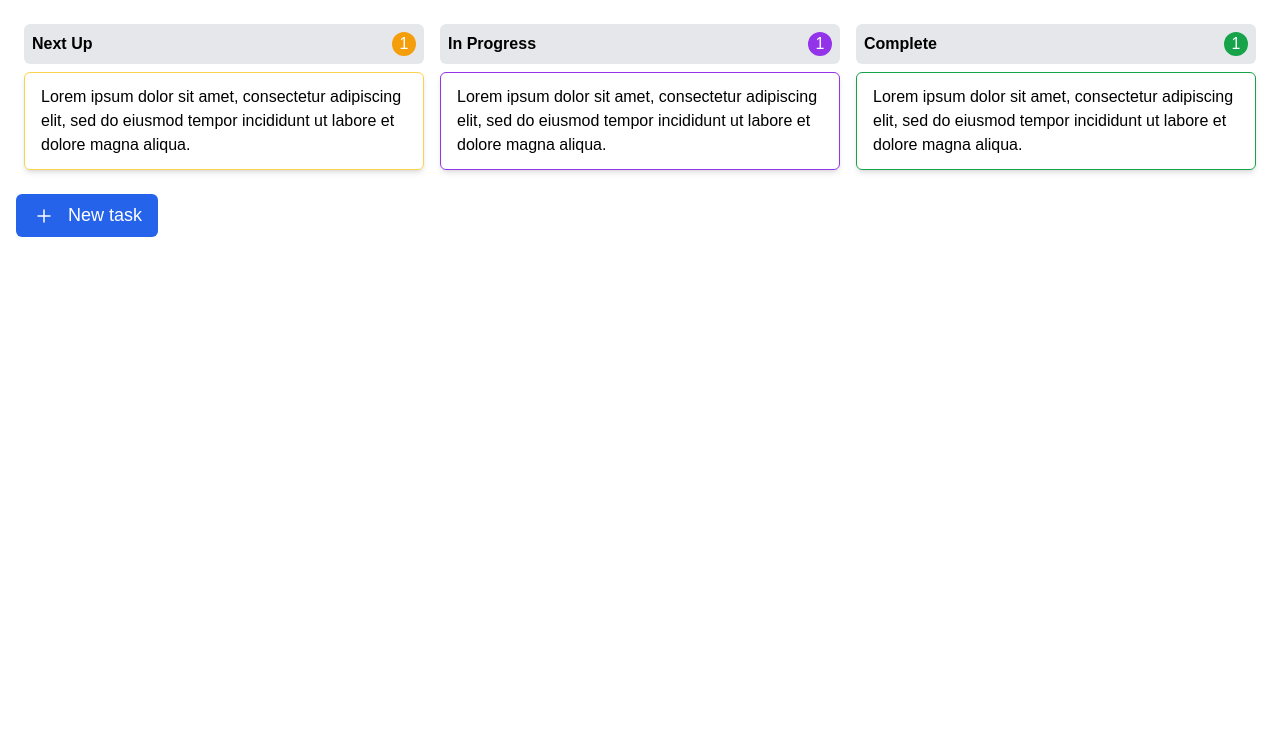
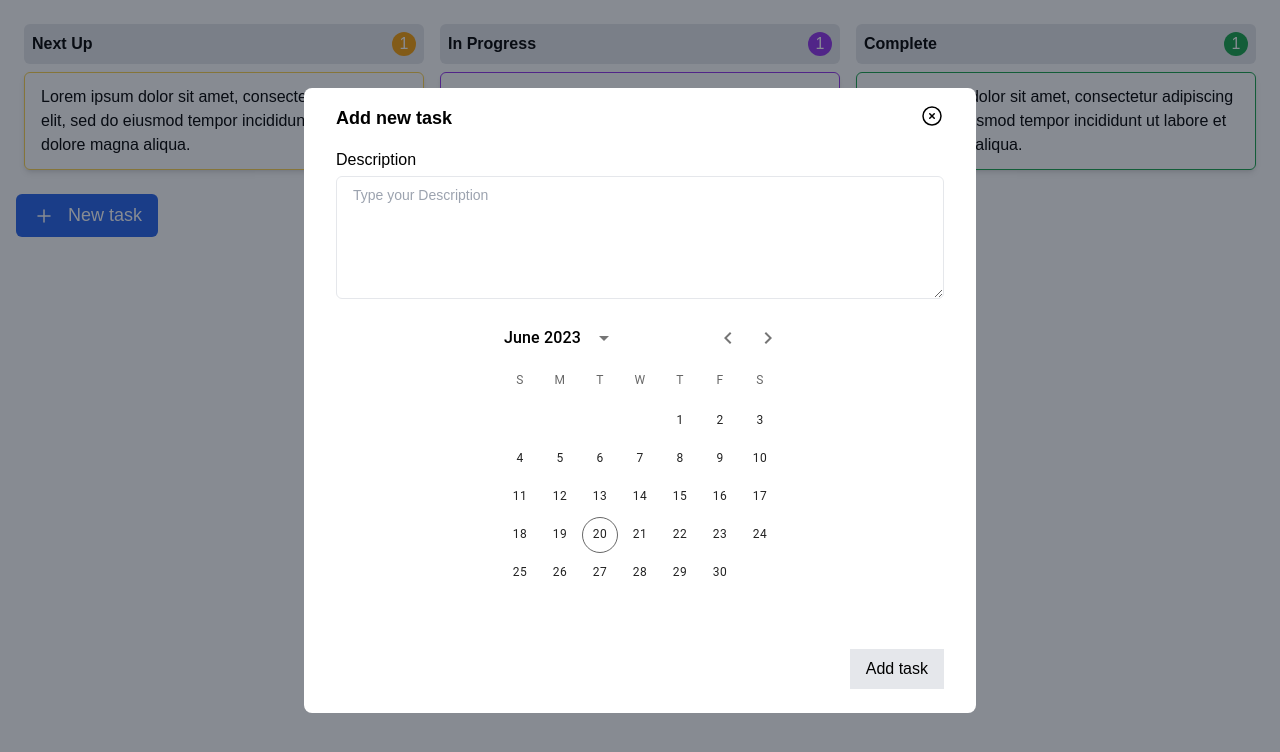
Before and after one commit to Madaraka02/todos-frontend, a React (Create React App) app: page / in a window 1280 px wide. Both pictures are taken after a click on the button "New task". Shown: the top 752 px of the page. Built offline with nearby package versions, Linux system fonts and the light colour scheme.

Commit message:
added material UI datepicker

```diff
--- a/package.json
+++ b/package.json
@@ -3,9 +3,15 @@
   "version": "0.1.0",
   "private": true,
   "dependencies": {
+    "@emotion/react": "^11.11.1",
+    "@emotion/styled": "^11.11.0",
+    "@mui/material": "^5.13.5",
+    "@mui/x-date-pickers": "^6.8.0",
     "@testing-library/jest-dom": "^5.16.5",
     "@testing-library/react": "^13.4.0",
     "@testing-library/user-event": "^13.5.0",
+    "dayjs": "^1.11.8",
+    "moment": "^2.29.4",
     "react": "^18.2.0",
     "react-beautiful-dnd": "^13.1.1",
     "react-dom": "^18.2.0",
--- /dev/null
+++ b/src/components/modals/ModalLayout.jsx
@@ -0,0 +1,30 @@
+import React from 'react'
+
+const ModalLayout = ({setToggleModal, ...props}) => {
+  return (
+    <div
+    onClick={() => setToggleModal(false)}
+    className='fixed h-screen flex justify-center items-center font-satoshi inset-0 bg-gray-900  bg-opacity-50 dark:bg-opacity-80 z-[999]'>
+    <div
+        onClick={(e) => e.stopPropagation()}
+        className='relative w-[96%] md:w-full max-w-2xl bg-white rounded-lg py-4 px-8 z-50 flex flex-col gap-2 overflow-scroll hide-scrollbar max-h-[90%]'>
+        <div className={`flex sticky top-0 z-10 ${props.title ? 'justify-between' : "justify-end"} bg-white`}>
+            {props.title && (
+                <p className='font-semibold text-lg'>{props.title}</p>
+            )}
+            <div onClick={() => setToggleModal(false)} className="cursor-pointer">
+            <svg xmlns="http://www.w3.org/2000/svg" fill="none" viewBox="0 0 24 24" stroke-width="1.5" stroke="currentColor" className="w-6 h-6">
+  <path stroke-linecap="round" stroke-linejoin="round" d="M9.75 9.75l4.5 4.5m0-4.5l-4.5 4.5M21 12a9 9 0 11-18 0 9 9 0 0118 0z" />
+</svg>
+
+
+            </div>
+
+        </div>
+        {props.children}
+    </div>
+</div>
+  )
+}
+
+export default ModalLayout
--- /dev/null
+++ b/src/components/modals/NewTask.jsx
@@ -0,0 +1,50 @@
+import React, { useState } from 'react'
+import dayjs, { Dayjs } from 'dayjs';
+import { DemoContainer, DemoItem } from '@mui/x-date-pickers/internals/demo';
+import { AdapterDayjs } from '@mui/x-date-pickers/AdapterDayjs';
+import { LocalizationProvider } from '@mui/x-date-pickers/LocalizationProvider';
+import { DateCalendar } from '@mui/x-date-pickers/DateCalendar';
+
+function NewTask() {
+
+    const [description, setDescription] = useState('')
+    const [value, setValue] = useState();
+
+    const handleSubscribe = async () => {
+        // setSubmitting('Submitting ...')
+        const payload = {
+            description:description
+        }
+        // submitDescription(payload)
+
+        setDescription('')
+
+    }
+    console.log('value',value!==null)
+
+  return (
+    <div className='w-full h-full flex flex-col font-satoshi'>
+        <div className="w-full h-full flex flex-col gap-2 py-2">
+            <div  className='w-full h-full flex flex-col gap-2'>
+
+                <div className="flex flex-col w-full gap-1">
+                    <label htmlFor="" className='text-[16px]'>Description</label>
+                    <textarea value={description} onChange={(e) =>setDescription(e.target.value)} rows={5} placeholder="Type your Description" type="text" className='px-4 py-2 rounded-md outline-none border text-[14px]' />
+                </div>
+                <div className="flex flex-col w-full gap-1">
+                <LocalizationProvider dateAdapter={AdapterDayjs} className='w-full' style={{with:'100%'}}>
+
+                    <DateCalendar value={value} onChange={(newValue) => setValue(newValue)} className='w-full'/>
+
+                </LocalizationProvider>
+                </div>
+                <div className="flex flex-row-reverse w-full">
+                    <button onClick={handleSubscribe} className={`${description.length > 0 ? 'bg-blue-600 text-white':'bg-gray-200 pointer-events-none'} px-4 py-2  text-center text-[16px]`}>Add task</button>
+                </div>
+            </div>
+        </div>
+    </div>
+  )
+}
+
+export default NewTask
--- a/src/pages/Home.jsx
+++ b/src/pages/Home.jsx
@@ -1,7 +1,13 @@
-import React from 'react'
+import React, { useState } from 'react'
+import ModalLayout from '../components/modals/ModalLayout';
+import NewTask from '../components/modals/NewTask';
 import TaskCard from '../components/TaskCard'
 
 function Home() {
+  const [openAddTaskModal, setOpenAddTaskModal] = useState(false);
+  const handleCloseVariants = () => {
+      setOpenAddTaskModal(false)
+    }
   return (
     <>
     <div className="container mx-auto w-full">
@@ -47,7 +53,9 @@ function Home() {
 
     </div>
     <div className="flex px-4">
-      <button className='bg-blue-600 px-4 py-2 rounded-md items-center text-white flex flex-row gap-3 text-[18px] font-satoshi'>
+      <button
+      onClick={() => setOpenAddTaskModal(true)}
+       className='bg-blue-600 px-4 py-2 rounded-md items-center text-white flex flex-row gap-3 text-[18px] font-satoshi'>
       <svg xmlns="http://www.w3.org/2000/svg" fill="none" viewBox="0 0 24 24" stroke-width="1.5" stroke="currentColor" className="w-6 h-6">
       <path stroke-linecap="round" stroke-linejoin="round" d="M12 6v12m6-6H6" />
     </svg>
@@ -55,6 +63,12 @@ function Home() {
         New task</button>
     </div>
     </div>
+
+    {openAddTaskModal &&
+    <ModalLayout open={openAddTaskModal} setToggleModal={handleCloseVariants} title='Add new task'>
+      <NewTask/>
+    </ModalLayout>
+    }
     </>
   )
 }
```
Also changed, not shown: 1 other file (tests, documents, lock files or other folders).
